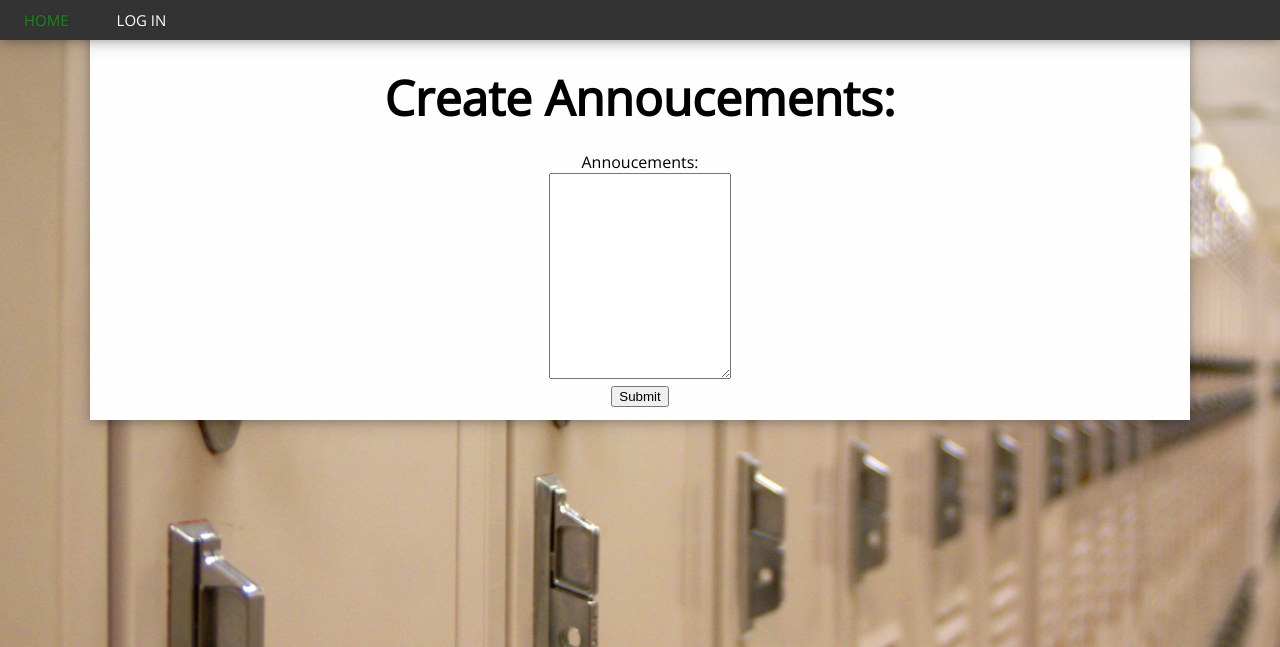
After one commit to Eazop/SchoolManager, a Flask app: template Project_Files/BetterPowerSchools/templates/CreateAnnoucements.html in a window 1280 px wide. The commit adds this page. Shown: the top 647 px of the page. Run offline with Flask 2, Linux system fonts and the light colour scheme; the template is opened without the code that fills it, so the values that code supplies are empty.

Commit message:
Add files via upload
edit files and created a new one

```diff
--- /dev/null
+++ b/Project_Files/BetterPowerSchools/templates/CreateAnnoucements.html
@@ -0,0 +1,37 @@
+{% extends "layout.html" %}
+
+{% block body %}
+
+
+
+<h1 class="title">
+	<h1 align="center"><font size= "10">Create Annoucements:</h1></font>
+		</h1>
+
+
+
+<div class="container" align="center" >
+  <form action="/action_page.php">
+
+    <div class="row">
+      <div class="col-25">
+        <label for="description">Annoucements:</label>
+      </div>
+      <div class="col-75">
+        <textarea id="annoucements" name="annoucements" style="height:200px" style= "width:500px"></textarea>
+      </div>
+    </div>
+    <div class="row">
+      <input type="submit" value="Submit">
+    </div>
+  </form>
+</div>
+
+
+
+
+
+
+
+
+{% endblock %}
```
Also changed, not shown: Project_Files/BetterPowerSchools/templates/AssignmentDescription.html (+4 -5 lines), Project_Files/BetterPowerSchools/templates/TeacherHomeScreen.html (+8 -7 lines).
